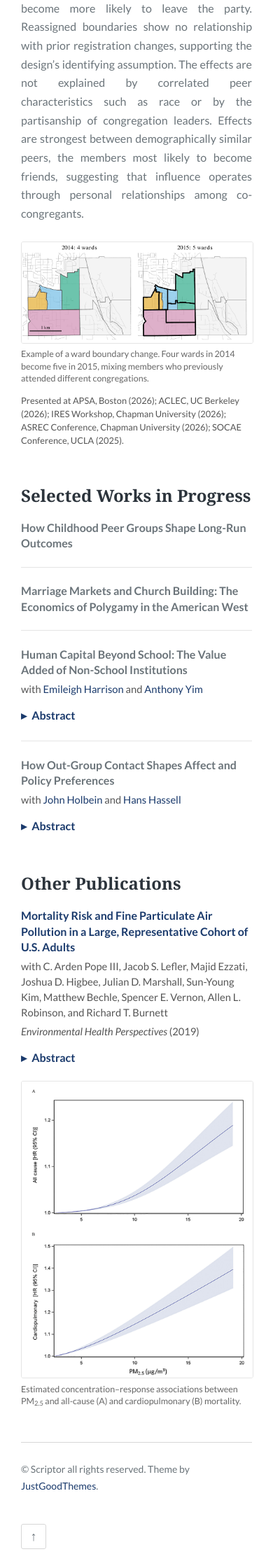
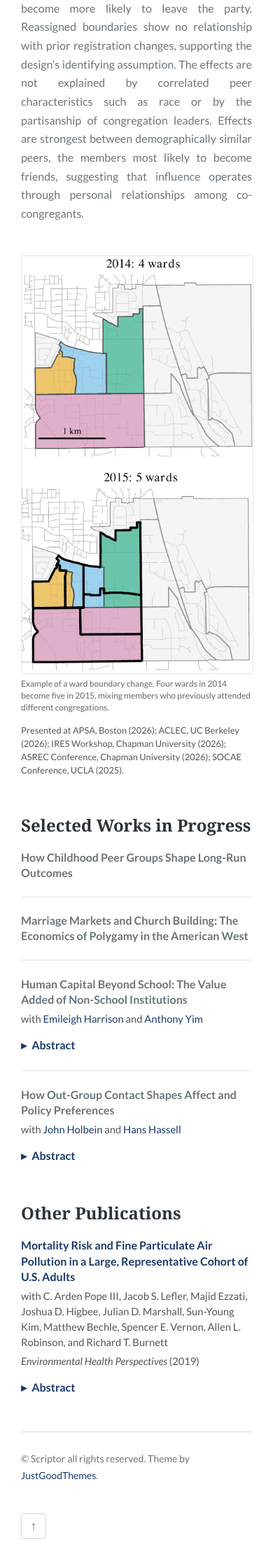
Before and after one commit to kgilliat/kgilliat.github.io, a Jekyll site: the page built from research.md, in a window 390 px wide. Shown: the part 990-3230 px from the top of the page at 70% size. Built offline with Jekyll 4.4.1, drawn with Linux system fonts in a browser that asks for light colours; part of the change alters nothing that is shown.

Commit message:
Place research figures beside abstracts
- Stack the job market paper's two map panels vertically so the figure
  is portrait, and set it beside the abstract
- Put the publication figure beside its abstract, inside the collapsible
  block so both reveal together
- Drop the Objectives paragraph from the publication abstract

Co-Authored-By: Claude Opus 5 (1M context) <noreply@anthropic.com>

```diff
--- a/research.md
+++ b/research.md
@@ -23,22 +23,34 @@ title: Research
   }
   .paper-meta.presented {
     font-size: 0.8em;
-    margin-top: 1em;
+    margin-top: 1.1em;
+  }
+  .paper-split {
+    display: flex;
+    gap: 1.6em;
+    align-items: flex-start;
+    margin-top: 0.9em;
+  }
+  .paper-split-text {
+    flex: 1 1 auto;
+    min-width: 0;
+  }
+  .paper-split-text > *:first-child {
+    margin-top: 0;
+  }
+  .paper-split-text p {
+    margin-top: 0.75em;
+    text-align: justify;
   }
   .abstract-label {
     font-weight: bold;
     color: #1a3a6c;
-    margin-top: 0.9em;
-  }
-  .abstract-body p {
-    margin-top: 0.75em;
-    text-align: justify;
   }
   .paper-figure {
-    margin: 1.2em 0 0;
+    margin: 0;
   }
-  .paper-figure.narrow {
-    max-width: 430px;
+  .paper-figure.side {
+    flex: 0 0 36%;
   }
   .paper-figure img {
     width: 100%;
@@ -48,7 +60,7 @@ title: Research
     border-radius: 3px;
   }
   .paper-figure figcaption {
-    font-size: 0.78rem;
+    font-size: 0.75rem;
     color: #666;
     margin-top: 0.5em;
     line-height: 1.4;
@@ -78,27 +90,38 @@ title: Research
   details.abstract summary:hover {
     text-decoration: underline;
   }
-  details.abstract p {
+  details.abstract > p {
     margin-top: 0.75em;
     text-align: justify;
   }
+  @media only screen and (max-width: 700px) {
+    .paper-split {
+      flex-direction: column;
+      gap: 1.2em;
+    }
+    .paper-figure.side {
+      flex: 0 0 auto;
+      max-width: 340px;
+    }
+  }
 </style>
-
 ## Job Market Paper
 
 <div class="paper">
   <div class="paper-title"><a href="{{ '/papers/church_peers_on_politics_Gilliat_Brown.pdf' | relative_url }}">Partisan Effects of Religious Peer Groups</a></div>
   <div class="paper-meta">with <a href="https://jacobrbrown.com">Jacob Brown</a></div>
-  <div class="abstract-label">Abstract</div>
-  <div class="abstract-body">
-    <p>How people shape each other's political affiliation is a central question in the social sciences&mdash;with broader implications for partisan sorting and polarization&mdash;but is difficult to answer because people select into peer groups. We study a natural experiment in which the Church of Jesus Christ of Latter-day Saints periodically redraws congregation assignment boundaries, reassigning members to new church peers. Linking records on every Utah registered voter from 2012&ndash;2021 to digitized congregation maps, we employ a spatial difference-in-discontinuities design that compares changes in party registration among voters who live near one another and start off in the same congregation but are assigned to different congregations. Voters conform to their new peers: Unaffiliated voters assigned to more Republican congregations become more likely to register Republican, and Republicans assigned to more Democratic congregations become more likely to leave the party. Reassigned boundaries show no relationship with prior registration changes, supporting the design&rsquo;s identifying assumption. The effects are not explained by correlated peer characteristics such as race or by the partisanship of congregation leaders. Effects are strongest between demographically similar peers, the members most likely to become friends, suggesting that influence operates through personal relationships among co-congregants.</p>
+  <div class="paper-split">
+    <div class="paper-split-text">
+      <div class="abstract-label">Abstract</div>
+      <p>How people shape each other's political affiliation is a central question in the social sciences&mdash;with broader implications for partisan sorting and polarization&mdash;but is difficult to answer because people select into peer groups. We study a natural experiment in which the Church of Jesus Christ of Latter-day Saints periodically redraws congregation assignment boundaries, reassigning members to new church peers. Linking records on every Utah registered voter from 2012&ndash;2021 to digitized congregation maps, we employ a spatial difference-in-discontinuities design that compares changes in party registration among voters who live near one another and start off in the same congregation but are assigned to different congregations. Voters conform to their new peers: Unaffiliated voters assigned to more Republican congregations become more likely to register Republican, and Republicans assigned to more Democratic congregations become more likely to leave the party. Reassigned boundaries show no relationship with prior registration changes, supporting the design&rsquo;s identifying assumption. The effects are not explained by correlated peer characteristics such as race or by the partisanship of congregation leaders. Effects are strongest between demographically similar peers, the members most likely to become friends, suggesting that influence operates through personal relationships among co-congregants.</p>
+    </div>
+    <figure class="paper-figure side">
+      <a href="{{ '/images/figures/jmp_ward_boundary_change.png' | relative_url }}">
+        <img src="{{ '/images/figures/jmp_ward_boundary_change.png' | relative_url }}" width="900" height="1627" alt="Two stacked maps of the same area. The 2014 map shows four colored congregation areas; the 2015 map overlays new boundaries in bold black, splitting the area into five.">
+      </a>
+      <figcaption>Example of a ward boundary change. Four wards in 2014 become five in 2015, mixing members who previously attended different congregations.</figcaption>
+    </figure>
   </div>
-  <figure class="paper-figure">
-    <a href="{{ '/images/figures/jmp_ward_boundary_change.png' | relative_url }}">
-      <img src="{{ '/images/figures/jmp_ward_boundary_change.png' | relative_url }}" width="1950" height="850" alt="Two maps of the same area side by side. The 2014 map shows four colored congregation areas; the 2015 map overlays new boundaries in bold black, splitting the area into five.">
-    </a>
-    <figcaption>Example of a ward boundary change. Four wards in 2014 become five in 2015, mixing members who previously attended different congregations.</figcaption>
-  </figure>
   <div class="paper-meta presented">Presented at APSA, Boston (2026); ACLEC, UC Berkeley (2026); IRES Workshop, Chapman University (2026); ASREC Conference, Chapman University (2026); SOCAE Conference, UCLA (2025).</div>
 </div>
 
@@ -138,16 +161,19 @@ title: Research
   <div class="paper-meta"><em>Environmental Health Perspectives</em> (2019)</div>
   <details class="abstract">
     <summary>Abstract</summary>
-      <p><strong>Background:</strong> Evidence indicates that air pollution contributes to cardiopulmonary mortality. There is ongoing debate regarding the size and shape of the pollution&ndash;mortality exposure&ndash;response relationship. There are also growing appeals for estimates of pollution&ndash;mortality relationships that use public data and are based on large, representative study cohorts.</p>
-      <p><strong>Objectives:</strong> Our goal was to evaluate fine particulate matter air pollution (PM<sub>2.5</sub>) and mortality using a large cohort that is representative of the U.S. population and is based on public data. Additional objectives included exploring model sensitivity, evaluating relative effects across selected subgroups, and assessing the shape of the PM<sub>2.5</sub>&ndash;mortality relationship.</p>
-      <p><strong>Methods:</strong> National Health Interview Surveys (1986&ndash;2014), with mortality linkage through 2015, were used to create a cohort of 1,599,329 U.S. adults and a subcohort with information on smoking and body mass index (BMI) of 635,539 adults. Data were linked with modeled ambient PM<sub>2.5</sub> at the census-tract level. Cox proportional hazards models were used to estimate PM<sub>2.5</sub>&ndash;mortality hazard ratios for all-cause and specific causes of death while controlling for individual risk factors and regional and urban versus rural differences. Sensitivity and subgroup analyses were conducted and the shape of the PM<sub>2.5</sub>&ndash;mortality relationship was explored.</p>
-      <p><strong>Results:</strong> Estimated mortality hazard ratios, per 10 &micro;g/m<sup>3</sup> long-term exposure to PM<sub>2.5</sub>, were 1.12 (95% CI: 1.08, 1.15) for all-cause mortality, 1.23 (95% CI: 1.17, 1.29) for cardiopulmonary mortality, and 1.12 (95% CI: 1.00, 1.26) for lung cancer mortality. In general, PM<sub>2.5</sub>&ndash;mortality associations were consistently positive for all-cause and cardiopulmonary mortality across key modeling choices and across subgroups of sex, age, race-ethnicity, income, education levels, and geographic regions.</p>
-      <p><strong>Discussion:</strong> This large, nationwide, representative cohort of U.S. adults provides robust evidence that long-term PM<sub>2.5</sub> exposure contributes to cardiopulmonary mortality risk. The ubiquitous and involuntary nature of exposures and the broadly observed effects across subpopulations underscore the public health importance of breathing clean air.</p>
+    <div class="paper-split">
+      <div class="paper-split-text">
+        <p><strong>Background:</strong> Evidence indicates that air pollution contributes to cardiopulmonary mortality. There is ongoing debate regarding the size and shape of the pollution&ndash;mortality exposure&ndash;response relationship. There are also growing appeals for estimates of pollution&ndash;mortality relationships that use public data and are based on large, representative study cohorts.</p>
+        <p><strong>Methods:</strong> National Health Interview Surveys (1986&ndash;2014), with mortality linkage through 2015, were used to create a cohort of 1,599,329 U.S. adults and a subcohort with information on smoking and body mass index (BMI) of 635,539 adults. Data were linked with modeled ambient PM<sub>2.5</sub> at the census-tract level. Cox proportional hazards models were used to estimate PM<sub>2.5</sub>&ndash;mortality hazard ratios for all-cause and specific causes of death while controlling for individual risk factors and regional and urban versus rural differences.</p>
+        <p><strong>Results:</strong> Estimated mortality hazard ratios, per 10 &micro;g/m<sup>3</sup> long-term exposure to PM<sub>2.5</sub>, were 1.12 (95% CI: 1.08, 1.15) for all-cause mortality, 1.23 (95% CI: 1.17, 1.29) for cardiopulmonary mortality, and 1.12 (95% CI: 1.00, 1.26) for lung cancer mortality. In general, PM<sub>2.5</sub>&ndash;mortality associations were consistently positive for all-cause and cardiopulmonary mortality across key modeling choices and across subgroups of sex, age, race-ethnicity, income, education levels, and geographic regions.</p>
+        <p><strong>Discussion:</strong> This large, nationwide, representative cohort of U.S. adults provides robust evidence that long-term PM<sub>2.5</sub> exposure contributes to cardiopulmonary mortality risk. The ubiquitous and involuntary nature of exposures and the broadly observed effects across subpopulations underscore the public health importance of breathing clean air.</p>
+      </div>
+      <figure class="paper-figure side">
+        <a href="{{ '/images/figures/ehp_pm25_concentration_response.png' | relative_url }}">
+          <img src="{{ '/images/figures/ehp_pm25_concentration_response.png' | relative_url }}" width="900" height="1155" alt="Two stacked line charts showing hazard ratios rising with fine particulate concentration, for all-cause mortality in panel A and cardiopulmonary mortality in panel B, each with a shaded 95 percent confidence band.">
+        </a>
+        <figcaption>Estimated concentration&ndash;response associations between PM<sub>2.5</sub> and all-cause (A) and cardiopulmonary (B) mortality.</figcaption>
+      </figure>
+    </div>
   </details>
-  <figure class="paper-figure narrow">
-    <a href="{{ '/images/figures/ehp_pm25_concentration_response.png' | relative_url }}">
-      <img src="{{ '/images/figures/ehp_pm25_concentration_response.png' | relative_url }}" width="900" height="1155" alt="Two stacked line charts showing hazard ratios rising with fine particulate concentration, for all-cause mortality in panel A and cardiopulmonary mortality in panel B, each with a shaded 95 percent confidence band.">
-    </a>
-    <figcaption>Estimated concentration&ndash;response associations between PM<sub>2.5</sub> and all-cause (A) and cardiopulmonary (B) mortality.</figcaption>
-  </figure>
 </div>
```
Also changed, not shown: images/figures/jmp_ward_boundary_change.png.
